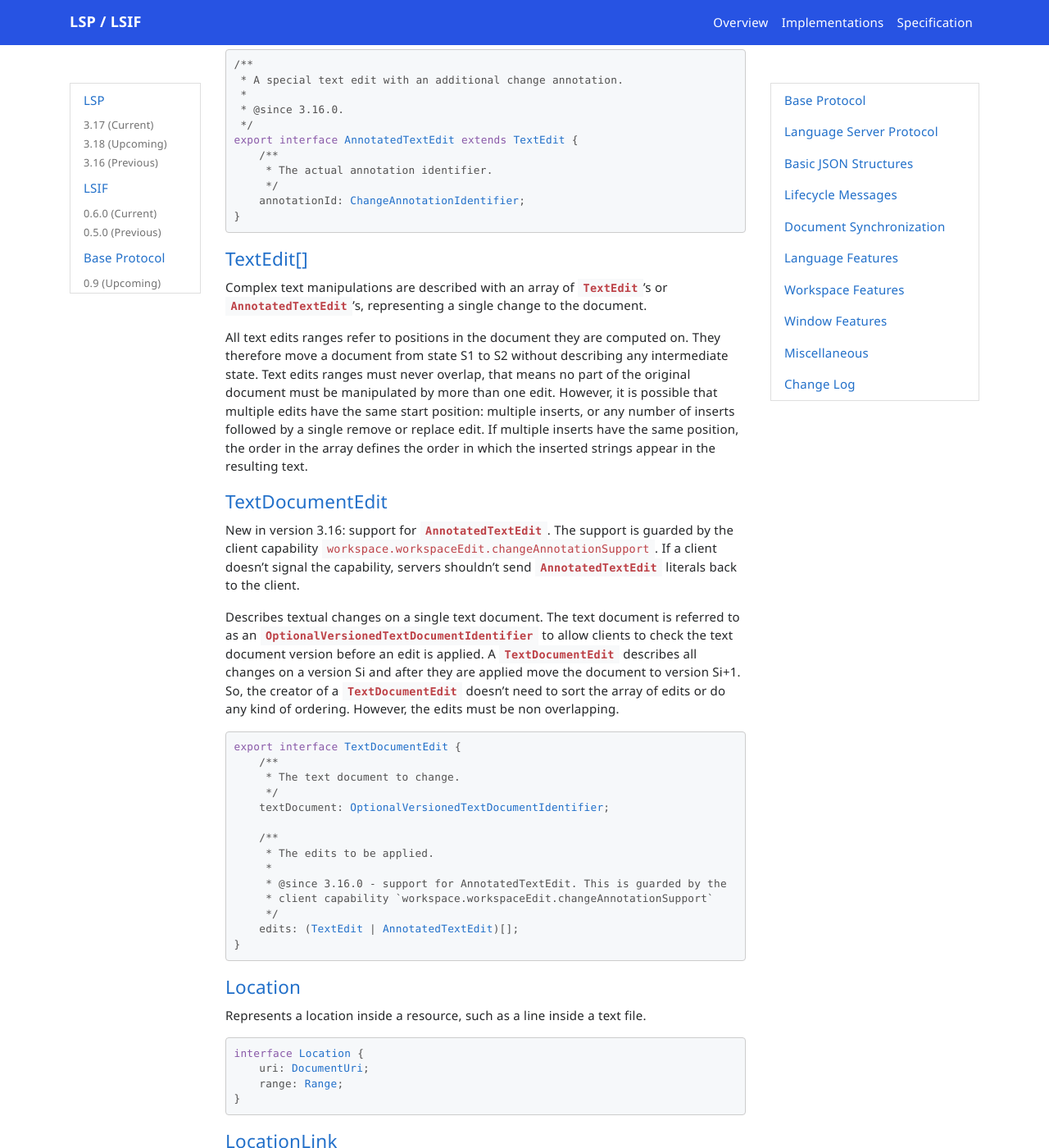
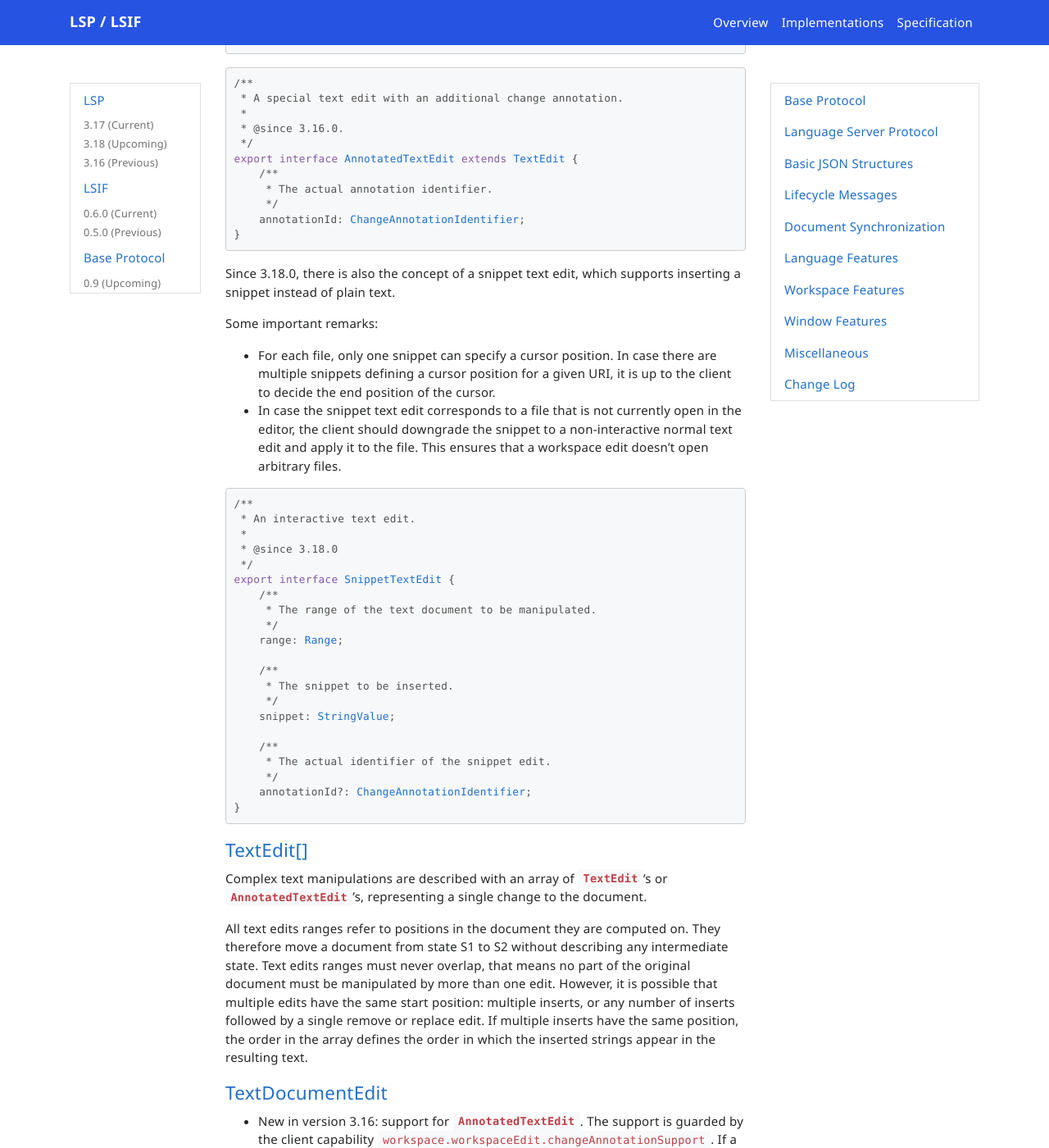
Before and after one commit to microsoft/language-server-protocol, a Jekyll site: the page built from _specifications/lsp/3.18/specification.md, in a window 1280 px wide and 1400 px high, scrolled down 22493 px. Shown: the whole window at 82% size. Built offline with Jekyll 4.4.1, drawn with Linux system fonts in a browser that asks for light colours; nearby versions of some CDN libraries; emoji names are drawn with the system emoji font; comment, search, counter and statistics services are not loaded; some of the changed text lies outside the part shown.

Commit message:
Add snippet text edit specification (#1892)
* Add snippet text edit specs

* add remarks

````diff
--- a/_data/linkableTypes.yml
+++ b/_data/linkableTypes.yml
@@ -900,3 +900,5 @@
     link: '#inlineCompletionItem'
   - type: 'StringValue'
     link: '#stringValue'
+  - type: 'SnippetTextEdit'
+    link: '#snippetTextEdit'
--- a/_specifications/lsp/3.18/types/textDocumentEdit.md
+++ b/_specifications/lsp/3.18/types/textDocumentEdit.md
@@ -1,6 +1,8 @@
 #### <a href="#textDocumentEdit" name="textDocumentEdit" class="anchor"> TextDocumentEdit </a>
 
-> New in version 3.16: support for `AnnotatedTextEdit`. The support is guarded by the client capability `workspace.workspaceEdit.changeAnnotationSupport`. If a client doesn't signal the capability, servers shouldn't send `AnnotatedTextEdit` literals back to the client.
+* New in version 3.16: support for `AnnotatedTextEdit`. The support is guarded by the client capability `workspace.workspaceEdit.changeAnnotationSupport`. If a client doesn't signal the capability, servers shouldn't send `AnnotatedTextEdit` literals back to the client.
+
+* New in version 3.18: support for `SnippetTextEdit`. The support is guarded by the client capability `workspace.workspaceEdit.snippetEditSupport`. If a client doesn't signal the capability, servers shouldn't send `SnippetTextEdit` snippets back to the client.
 
 Describes textual changes on a single text document. The text document is referred to as an `OptionalVersionedTextDocumentIdentifier` to allow clients to check the text document version before an edit is applied. A `TextDocumentEdit` describes all changes on a version Si and after they are applied move the document to version Si+1. So, the creator of a `TextDocumentEdit` doesn't need to sort the array of edits or do any kind of ordering. However, the edits must be non overlapping.
 
@@ -16,7 +18,10 @@ export interface TextDocumentEdit {
 	 *
 	 * @since 3.16.0 - support for AnnotatedTextEdit. This is guarded by the
 	 * client capability `workspace.workspaceEdit.changeAnnotationSupport`
+	 *
+	 * @since 3.18.0 - support for SnippetTextEdit. This is guarded by the
+	 * client capability `workspace.workspaceEdit.snippetEditSupport`
 	 */
-	edits: (TextEdit | AnnotatedTextEdit)[];
+	edits: (TextEdit | AnnotatedTextEdit | SnippetTextEdit)[];
 }
 ```
--- a/_specifications/lsp/3.18/types/textEdit.md
+++ b/_specifications/lsp/3.18/types/textEdit.md
@@ -1,6 +1,8 @@
-#### <a href="#textEdit" name="textEdit" class="anchor"> TextEdit & AnnotatedTextEdit </a>
+#### <a href="#textEdit" name="textEdit" class="anchor"> TextEdit, AnnotatedTextEdit & SnippetTextEdit </a>
 
-> New in version 3.16: Support for `AnnotatedTextEdit`.
+- New in version 3.16: Support for `AnnotatedTextEdit`.
+- New in version 3.18: Support for `SnippetTextEdit`.
+
 
 A textual edit applicable to a text document.
 
@@ -79,3 +81,35 @@ export interface AnnotatedTextEdit extends TextEdit {
 	annotationId: ChangeAnnotationIdentifier;
 }
 ```
+
+Since 3.18.0, there is also the concept of a snippet text edit, which supports inserting a snippet instead of plain text.
+
+Some important remarks:
+- For each file, only one snippet can specify a cursor position. In case there are multiple snippets defining a cursor position for a given URI, it is up to the client to decide the end position of the cursor.
+- In case the snippet text edit corresponds to a file that is not currently open in the editor, the client should downgrade the snippet to a non-interactive normal text edit and apply it to the file. This ensures that a workspace edit doesn't open arbitrary files.
+
+<div class="anchorHolder"><a href="#snippetTextEdit" name="snippetTextEdit" class="linkableAnchor"></a></div>
+
+```typescript
+/**
+ * An interactive text edit.
+ *
+ * @since 3.18.0
+ */
+export interface SnippetTextEdit {
+	/**
+	 * The range of the text document to be manipulated.
+	 */
+	range: Range;
+
+	/**
+	 * The snippet to be inserted.
+	 */
+	snippet: StringValue;
+
+	/**
+	 * The actual identifier of the snippet edit.
+	 */
+	annotationId?: ChangeAnnotationIdentifier;
+}
+```
--- a/_specifications/lsp/3.18/types/workspaceEdit.md
+++ b/_specifications/lsp/3.18/types/workspaceEdit.md
@@ -113,6 +113,14 @@ export interface WorkspaceEditClientCapabilities {
 	 * @proposed
 	 */
 	metadataSupport?: boolean;
+
+	/**
+	 * Whether the client supports snippets as text edits.
+	 *
+	 * @since 3.18.0
+	 * @proposed
+	 */
+	snippetEditSupport?: boolean;
 }
 ```
 
````
